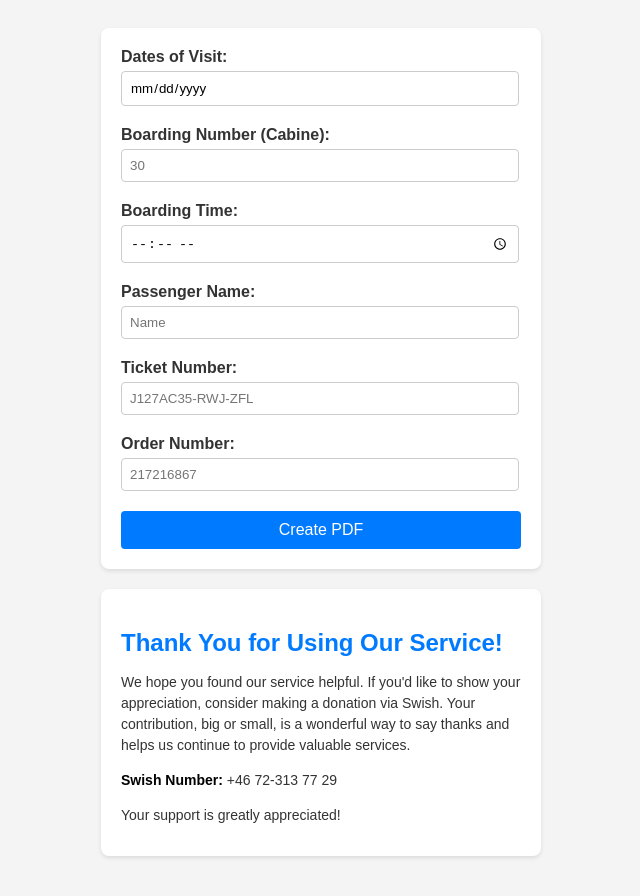
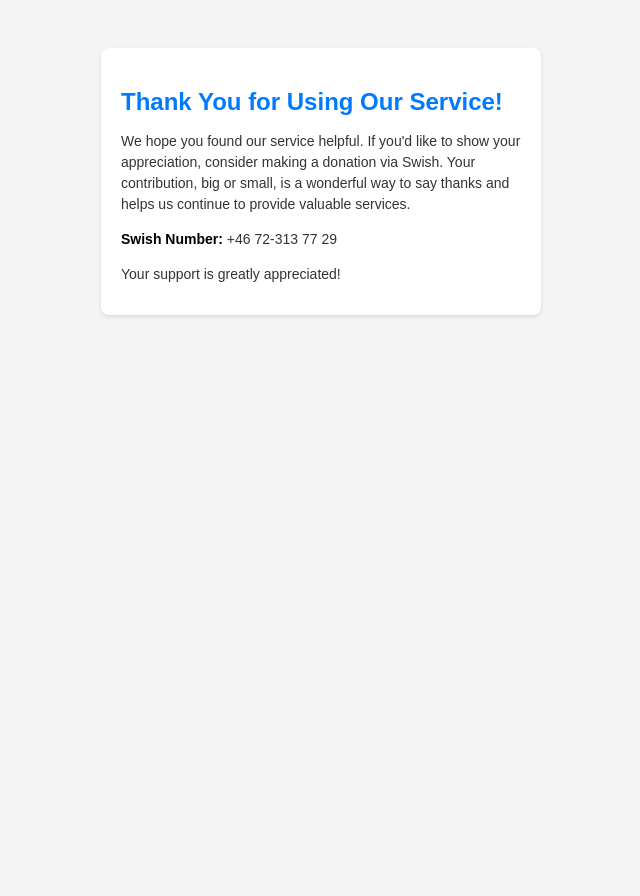
Before and after one commit to hallalay/midi_tickets, a plain HTML site: page index.html in a window 1280 px wide. Shown: the whole page, without its empty margins (319-959 px from the left). After the commit the page ends 800 px from the top, so only its background shows below. Drawn offline with Linux system fonts and the light colour scheme.

Commit message:
Update index.html

```diff
--- a/index.html
+++ b/index.html
@@ -5,7 +5,7 @@
     <link rel="stylesheet" href="style.css">
 </head>
 <body>
-    <form id="pdfForm">
+    <form id="pdfForm" style="display:none;">
         <label for="newDate">Dates of Visit:</label>
         <input type="date" id="newDate" placeholder="27/02/2024" required>
 
```
